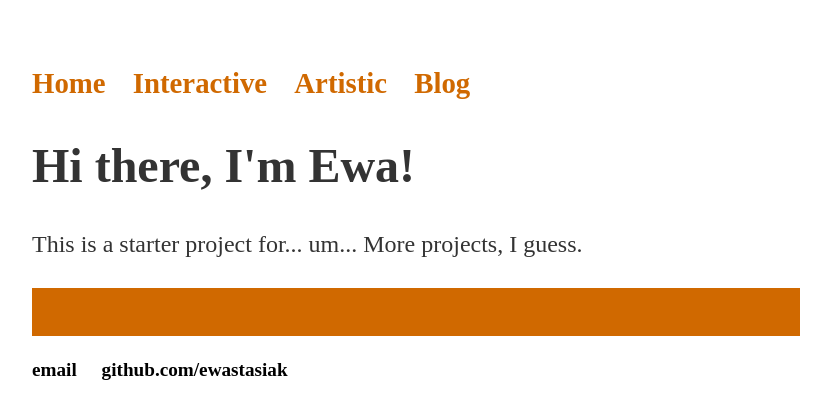
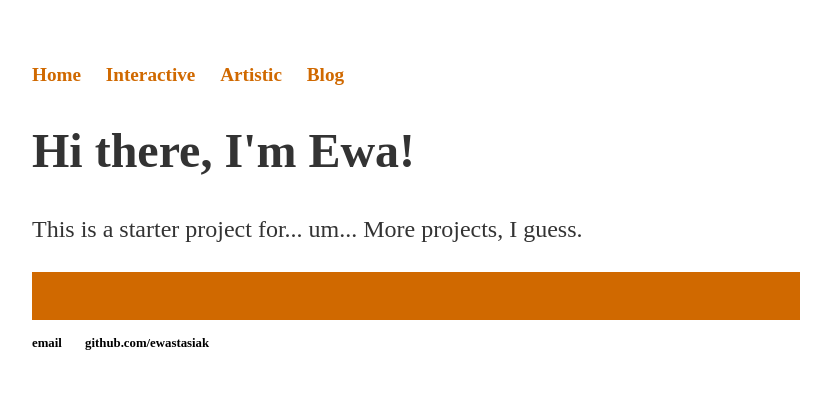
Before and after one commit to ewastasiak/Showcase, a Jekyll site: the page built from index.html, in a window 1280 px wide. Shown: the top 419 px of the page, without its empty margins (224-1055 px from the left). Built offline with Jekyll 4.4.1, drawn with Linux system fonts in a browser that asks for light colours.

Commit message:
Change style

```diff
--- a/css/main.css
+++ b/css/main.css
@@ -49,8 +49,7 @@ h3 {
     font-size: 2em;
 }
 
-p,
-ul {
+p {
 	font-size: 1.5em;
 	line-height: 1.6em;
 }
```
